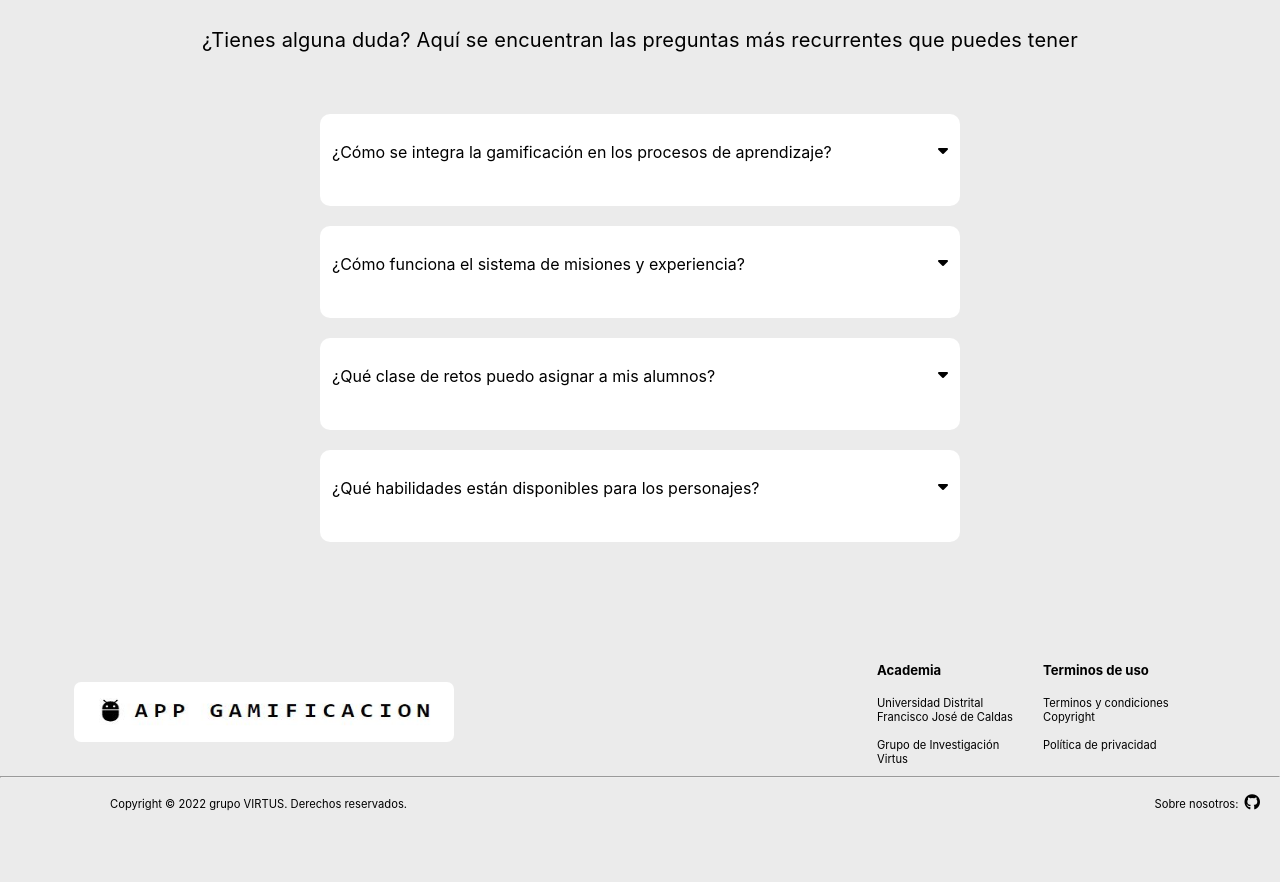
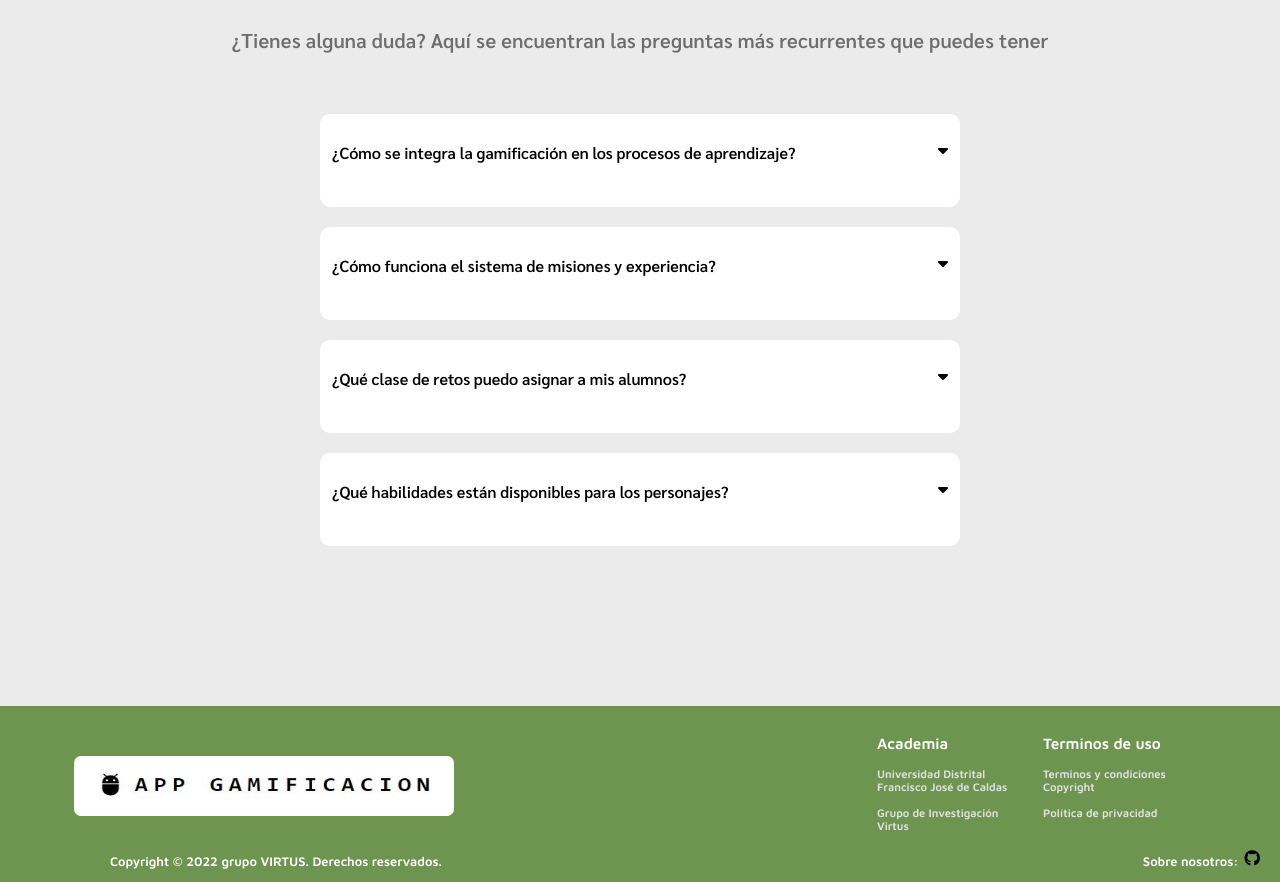
Before and after one commit to Gabelonio/Ambiente-Gamificacion-Epico, a React (Create React App) app: page /Preguntas in a window 1280 px wide. Shown: the part 220-1102 px from the top of the page. Before the commit the page ends 1042 px from the top, so only its background shows below. Built offline with nearby package versions, Linux system fonts and the light colour scheme.

Commit message:
colores, fuentes y animaciones agregados

```diff
--- a/package.json
+++ b/package.json
@@ -10,6 +10,7 @@
     "@testing-library/jest-dom": "^5.16.4",
     "@testing-library/react": "^13.3.0",
     "@testing-library/user-event": "^13.5.0",
+    "aos": "^2.3.4",
     "react": "^18.2.0",
     "react-dom": "^18.2.0",
     "react-router-dom": "^6.3.0",
--- a/src/App.css
+++ b/src/App.css
@@ -38,6 +38,7 @@ html, body {
   color: #61dafb;
 }
 
+
 @keyframes App-logo-spin {
   from {
     transform: rotate(0deg);
--- a/src/componentes/footer1/Footer1.js
+++ b/src/componentes/footer1/Footer1.js
@@ -6,7 +6,7 @@ import './footer1.css';
 export default function Footer1(){
 
     return(
-        <div className='footer1'>
+        <div className='footer1' >
             <div className="footer1_1">
                 <div className='logo'>
                     <div className='cont_img'>
@@ -14,7 +14,7 @@ export default function Footer1(){
                     </div>
                 </div>
                 <div className='info'>
-                    <h4>Academia</h4>
+                    <h3>Academia</h3>
                     <p>
                     Universidad Distrital Francisco José de Caldas<br/><br/>
                     Grupo de Investigación <br/>
@@ -22,13 +22,13 @@ export default function Footer1(){
                     </p>
                 </div>
                 <div className='info'>
-                    <h4>Terminos de uso</h4>
+                    <h3>Terminos de uso</h3>
                     <p> Terminos y condiciones<br/>
                         Copyright<br/><br/>
                         Política de privacidad</p>
                 </div>
             </div>
-            <hr/>
+            {/* <hr/> */}
             <div className='footer1_2'>
                  <div className='copyright'>
                     <p>Copyright © 2022 grupo VIRTUS. Derechos reservados.</p>
--- a/src/componentes/footer1/footer1.css
+++ b/src/componentes/footer1/footer1.css
@@ -1,6 +1,9 @@
+@import url('https://fonts.googleapis.com/css2?family=Lilita+One&family=Maven+Pro:wght@600&display=swap');
 
 .footer1{
-    padding-top: 100px;
+    margin-top: 10em;
+    padding-top: 10px;
+    background-color: #6d9550;
 }
 
 .footer1_1{
@@ -48,10 +51,17 @@ hr {
     font-family: Montserrat;
     font-size: 0.82rem;
     margin: 3px;
+    color : #ffffff;
+}
+
+.info h3{
+    font-family: 'Maven Pro', cursive;
 }
 
 .info p{
     font-size: 0.7rem;
+    font-family: 'Maven Pro', cursive;
+    color : #e2e2e2;
 }
 
 
@@ -62,15 +72,20 @@ hr {
 }
 
 .footer1_2 p{
-    color: black;
+    color : #ffffff;
     padding-left: 110px;
-    font-size: 0.7rem;
+    font-size: 0.8rem;
+    font-family: 'Maven Pro', cursive;
 }
 
 .footer1_2 i{
     color: black;
     padding-top: 8px;
     padding-left: 6px;
+}
+
+.copyright p{
+
 }
 
 @media (max-width: 380px) {
--- a/src/componentes/pregunta/pregunta.css
+++ b/src/componentes/pregunta/pregunta.css
@@ -1,10 +1,11 @@
+@import url('https://fonts.googleapis.com/css2?family=Lilita+One&family=Maven+Pro:wght@600&display=swap');
+
 .pregunta{
     padding: 10px;
     display: flex;
     justify-content: space-between;
+    font-family: 'Sarabun', sans-serif;
 }
-
-
 
 .contenedor_pregunta{
     background: white;
@@ -29,6 +30,11 @@
     max-height: 0px;
     opacity: 0;
     transition: .3s ease all;
+    color: #444444;
+    font-family: 'Sarabun', sans-serif;
+    padding-left: 2em;
+    padding-right: 2em;
+    text-align: justify;
 }
 
 .contenedor_pregunta.activa .respuesta{
--- a/src/vistas/Home.js
+++ b/src/vistas/Home.js
@@ -3,8 +3,8 @@ import './home.css';
 export default function Home(){
 
     return(
-        <div className="contenedor">
-            <div className="text">
+        <div className="contenedor" data-aos = "fade-right">
+            <div className="text" >
                 <h1>Una nueva manera de conectar con alumnos</h1>
                 <button className='bt_home'>Unete</button>
             </div>
--- a/src/vistas/Preguntas.js
+++ b/src/vistas/Preguntas.js
@@ -1,13 +1,19 @@
 import './preguntas.css';
 import Pregunta from '../componentes/pregunta/Pregunta';
 import data from '../data_prueba/faq.json';
+import { useEffect } from 'react';
+import Aos from 'aos';
 
 
 export default function Preguntas(props) {
 
+    useEffect(() => {
+        Aos.init({duration : 1000});
+      }, []);
+
     return(
-        <div>
-            <div className="pr_title">
+        <div data-aos = "fade-in">
+            <div className="pr_title" >
                 <h1>FAQ</h1>
                 <p>¿Tienes alguna duda? Aquí se encuentran las preguntas más
                 recurrentes que puedes tener</p>
--- a/src/vistas/SaberMas.js
+++ b/src/vistas/SaberMas.js
@@ -1,10 +1,17 @@
 import './saberMas.css';
+import Aos from "aos";
+import "aos/dist/aos.css";
+import { useEffect } from 'react';
 
 export default function SaberMas(props) {
 
+    useEffect(() => {
+      Aos.init({duration : 1500});
+    }, []);
+
     return(
         <div>
-            <div className='sm_title'>
+            <div className='sm_title' data-aos = "fade-in">
                 <div>
                     <h1> Promueve la motivación <br/>en el aprendizaje.</h1>
                 </div>
@@ -17,22 +24,23 @@ export default function SaberMas(props) {
                 </div>
             </div>
             <div className='saberMas_contenedor'>
-                <div className="sm_text">
+                <div className="sm_text" data-aos = "fade-right" data-aos-once="true">
+
                     <h1>Crea un aula divertida para tus alumnos</h1>
                     <p>Promueve el compromiso de los alumnos a través de retos, niveles y puntos.
                     Genera expectativas y objetivos que fomenten sus capacidades.</p>
                 </div>
-                <div  className="sm_img">
-                <img alt='Img de presenatcion' src='https://www.pandasecurity.com/es/mediacenter/src/uploads/2020/07/pandasecurity-juegos-online.jpg'/>
+                <div  className="sm_img" data-aos = "fade-right" data-aos-once="true">
+                    <img alt='Img de presenatcion' src='https://www.pandasecurity.com/es/mediacenter/src/uploads/2020/07/pandasecurity-juegos-online.jpg'/>
                 </div>
-                <div className="sm_text">
+                <div className="sm_text" data-aos = "fade-left" data-aos-once="true">
                     <h1>Elige un personaje e inicia una experiencia alternativa de aprendizaje</h1>
                     <p>Crea un personaje con habilidades únicas que te ayudarán en el
                         cumplimiento de los retos. Consigue puntos de experiencia para fortalecer
                         a tu personaje y realizar retos más desafiantes.</p>
                 </div>
-                <div  className="sm_img">
-                <img alt='Img de presenatcion' src='https://www.pandasecurity.com/es/mediacenter/src/uploads/2020/07/pandasecurity-juegos-online.jpg'/>
+                <div  className="sm_img" data-aos = "fade-left" data-aos-once="true">
+                    <img alt='Img de presenatcion' src='https://www.pandasecurity.com/es/mediacenter/src/uploads/2020/07/pandasecurity-juegos-online.jpg'/>
                 </div>
             </div>
         </div>
--- a/src/vistas/home.css
+++ b/src/vistas/home.css
@@ -1,3 +1,5 @@
+@import url('https://fonts.googleapis.com/css2?family=Sarabun:wght@600&display=swap');
+
 .contenedor{
     display: grid;
     grid-template-columns: repeat(auto-fit, minmax(500px, 1fr));
@@ -7,6 +9,10 @@
     padding-top: 5em;
     padding-right: 50px;
     padding-left: 50px;
+}
+
+.contenedor h1{
+    font-family: 'Sarabun', sans-serif;
 }
 
 .text{
@@ -34,6 +40,8 @@
     border:0ch;
     width: 80px;
     height: 30px;
+    font-family: 'Sarabun', sans-serif;
+
 }
 .bt_home:hover{
     transition-duration: 0.35s;
--- a/src/vistas/preguntas.css
+++ b/src/vistas/preguntas.css
@@ -1,3 +1,5 @@
+@import url('https://fonts.googleapis.com/css2?family=Lilita+One&family=Maven+Pro:wght@600&display=swap');
+
 .pr_title{
     display: grid;
     grid-template-columns: 1fr;
@@ -6,6 +8,7 @@
     padding-top: 1vw;
     padding-right: 50px;
     padding-left: 50px;
+    font-family: 'Sarabun', sans-serif;
 }
 
 .pr_title h1{
@@ -20,6 +23,8 @@
     line-height: 24px;
     letter-spacing: 0.2px;
     margin: 2px;
+    color: #6d6d6d;
+    font-family: 'Sarabun', sans-serif;
 }
 
 
--- a/src/vistas/saberMas.css
+++ b/src/vistas/saberMas.css
@@ -1,3 +1,5 @@
+@import url('https://fonts.googleapis.com/css2?family=Lilita+One&family=Maven+Pro:wght@600&display=swap');
+
 .saberMas_contenedor{
     display: grid;
     grid-template-columns: repeat(auto-fit, minmax(500px, 1fr));
@@ -8,7 +10,7 @@
     padding-top: 5em;
     padding-right: 50px;
     padding-left: 50px;
-
+    overflow: hidden;
 }
 
 .sm_text{
@@ -43,14 +45,24 @@ img{
     font-weight: 700;
     font-size: 50px;
     line-height: 100%;
+    font-family: 'Sarabun', sans-serif;
 }
 .sm_title div p{
     font-weight: 400;
     font-size: 20px;
     line-height: 24px;
     letter-spacing: 0.2px;
+    color: #6d6d6d;
+    font-family: 'Sarabun', sans-serif;
 }
 
+.saberMas_contenedor p,h1 {
+    font-family: 'Sarabun', sans-serif;
+}
+
+.saberMas_contenedor p {
+    color: #6d6d6d;
+}
 @media (max-width: 600px) {
     .sm_img{
         width: 100vw;
```
Also changed, not shown: src/componentes/navBar/NavBar.js (indentation only), 1 other file (tests, documents, lock files or other folders).
